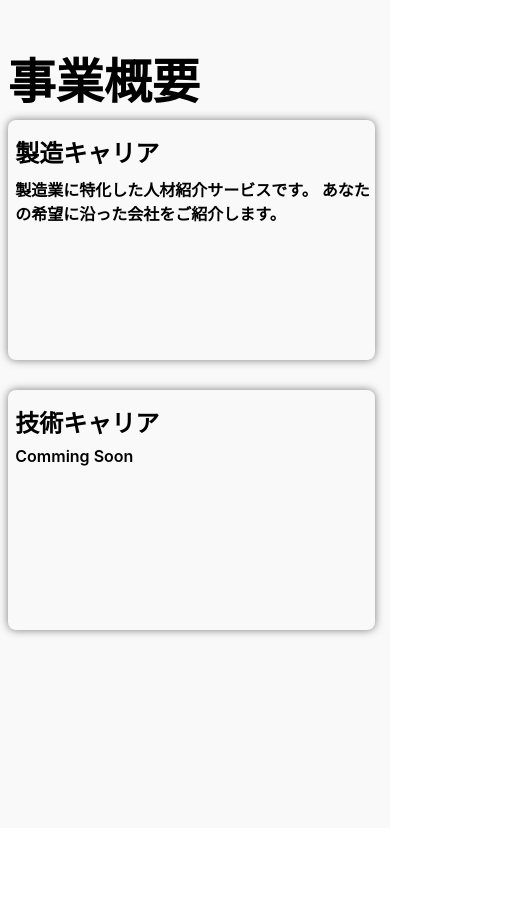
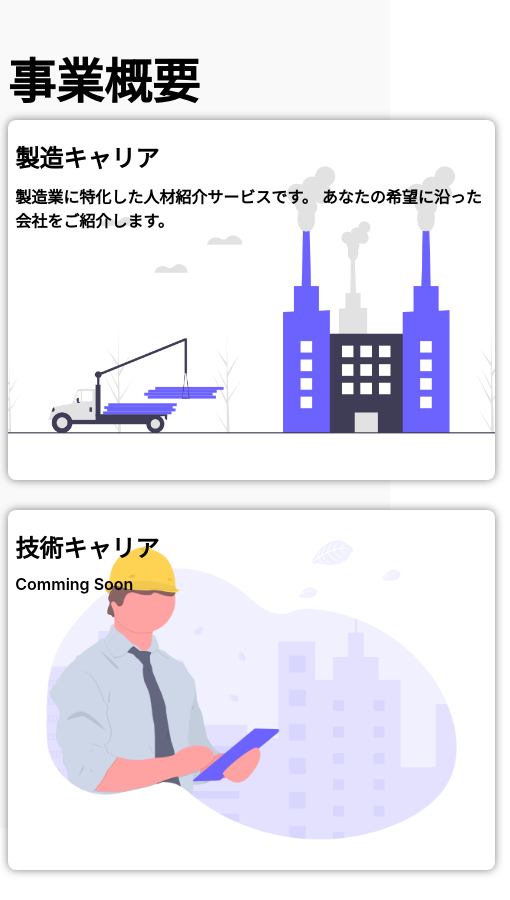
Before and after one commit to takumi-mor/corpsite-of-krpa, a React (Create React App) app: page / in a window 390 px wide. Shown: the part 860-1760 px from the top of the page, 510 px wide, since content can reach past the window. Before the commit the page ends 1688 px from the top, so only its background shows below. Built offline with nearby package versions, Linux system fonts and the light colour scheme.

Commit message:
事業概要にイメージ写真を挿入

```diff
--- a/src/components/About.module.css
+++ b/src/components/About.module.css
@@ -1,4 +1,4 @@
-@media screen and (min-width: 769px) {
+@media screen and (min-width: 821px) {
   .bg {
     width: 100%;
     background: #f9f9f9;
@@ -58,7 +58,7 @@
   }
 }
 
-@media screen and (max-width: 768px) {
+@media screen and (max-width: 820px) {
   .bg {
     width: 100%;
     background: #f9f9f9;
--- a/src/components/AboutCeo.module.css
+++ b/src/components/AboutCeo.module.css
@@ -1,4 +1,4 @@
-@media screen and (min-width: 769px) {
+@media screen and (min-width: 821px) {
   .bg {
     top: 0;
     width: 100%;
@@ -17,6 +17,7 @@
     height: 360px;
     background: #f9f9f9;
     background-image: url(../images/kuromiya-yoshihumi.png);
+    background-position: center;
     margin-right: 4%;
 
     border-radius: 16px;
@@ -36,7 +37,7 @@
     color: #f9f9f9;
   }
 }
-@media screen and (max-width: 768px) {
+@media screen and (max-width: 820px) {
   .bg {
     top: 0;
     width: 100%;
--- a/src/components/Header.module.css
+++ b/src/components/Header.module.css
@@ -1,4 +1,4 @@
-@media screen and (min-width: 769px) {
+@media screen and (min-width: 821px) {
   .bg {
     display: flex;
     box-sizing: border-box;
@@ -56,7 +56,7 @@
   }
 }
 
-@media screen and (max-width: 768px) {
+@media screen and (max-width: 820px) {
   .bg {
     display: flex;
     box-sizing: border-box;
--- a/src/components/Service.jsx
+++ b/src/components/Service.jsx
@@ -7,14 +7,14 @@ const Service = () => {
         <div className={classes.section}>
           <h1>事業概要</h1>
           <div className={classes.services}>
-            <div className={classes.service}>
+            <div className={classes.manuWorker}>
               <h2>製造キャリア</h2>
               <p>
                 製造業に特化した人材紹介サービスです。
                 あなたの希望に沿った会社をご紹介します。
               </p>
             </div>
-            <div className={classes.service}>
+            <div className={classes.manuEngineer}>
               <h2>技術キャリア</h2>
               <p>Comming Soon</p>
             </div>
--- a/src/components/Service.module.css
+++ b/src/components/Service.module.css
@@ -1,4 +1,4 @@
-@media screen and (min-width: 769px) {
+@media screen and (min-width: 821px) {
   .bg {
     width: 100%;
     height: 100vh;
@@ -19,11 +19,14 @@
   .services {
     display: flex;
   }
-  .service {
+  .manuWorker {
     display: inline-block;
     width: 480px;
     height: 360px;
     background: #f9f9f9;
+    background-image: url(../images/manufacturing-worker.png);
+    background-position: center;
+    background-size: cover;
 
     border-radius: 8px;
     box-shadow: 0px 0px 8px rgba(0, 0, 0, 0.5);
@@ -32,16 +35,39 @@
 
     padding-left: 2%;
   }
-  .service h2 {
+  .manuWorker h2 {
     font-size: 32px;
   }
-  .service p {
+  .manuWorker p {
+    font-size: 16px;
+    color: #000;
+  }
+  .manuEngineer {
+    display: inline-block;
+    width: 480px;
+    height: 360px;
+    background: #f9f9f9;
+    background-image: url(../images/engineer.png);
+    background-position: center;
+    background-size: cover;
+
+    border-radius: 8px;
+    box-shadow: 0px 0px 8px rgba(0, 0, 0, 0.5);
+    margin-right: 4%;
+    margin-bottom: 8%;
+
+    padding-left: 2%;
+  }
+  .manuEngineer h2 {
+    font-size: 32px;
+  }
+  .manuEngineer p {
     font-size: 16px;
     color: #000;
   }
 }
 
-@media screen and (max-width: 768px) {
+@media screen and (max-width: 820px) {
   .bg {
     width: 100%;
     height: 100vh;
@@ -60,11 +86,14 @@
     color: #000;
     margin-bottom: 2%;
   }
-  .service {
+  .manuWorker {
     display: inline-block;
-    width: 96%;
-    height: 240px;
+    width: 480px;
+    height: 360px;
     background: #f9f9f9;
+    background-image: url(../images/manufacturing-worker.png);
+    background-position: center;
+    background-size: cover;
 
     border-radius: 8px;
     box-shadow: 0px 0px 8px rgba(0, 0, 0, 0.5);
@@ -73,11 +102,36 @@
 
     padding-left: 2%;
   }
-  .service h2 {
+  .manuWorker h2 {
     font-size: 24px;
     margin: 4% 0 0;
   }
-  .service p {
+  .manuWorker p {
+    font-size: 16px;
+    color: #000;
+    margin: 2% 0 0;
+  }
+  .manuEngineer {
+    display: inline-block;
+    width: 480px;
+    height: 360px;
+    background: #f9f9f9;
+    background-image: url(../images/engineer.png);
+    background-position: center;
+    background-size: cover;
+
+    border-radius: 8px;
+    box-shadow: 0px 0px 8px rgba(0, 0, 0, 0.5);
+    margin-right: 4%;
+    margin-bottom: 8%;
+
+    padding-left: 2%;
+  }
+  .manuEngineer h2 {
+    font-size: 24px;
+    margin: 4% 0 0;
+  }
+  .manuEngineer p {
     font-size: 16px;
     color: #000;
     margin: 2% 0 0;
--- a/src/components/TopView.module.css
+++ b/src/components/TopView.module.css
@@ -1,4 +1,4 @@
-@media screen and (min-width: 769px) {
+@media screen and (min-width: 821px) {
   .bg {
     top: 0;
     width: 100%;
@@ -39,7 +39,7 @@
     color: #f9f9f9;
   }
 }
-@media screen and (max-width: 768px) {
+@media screen and (max-width: 820px) {
   .bg {
     top: 0;
     width: 100%;
```
Also changed, not shown: src/images/engineer.png (added), src/images/manufacturing-worker.png (added).
